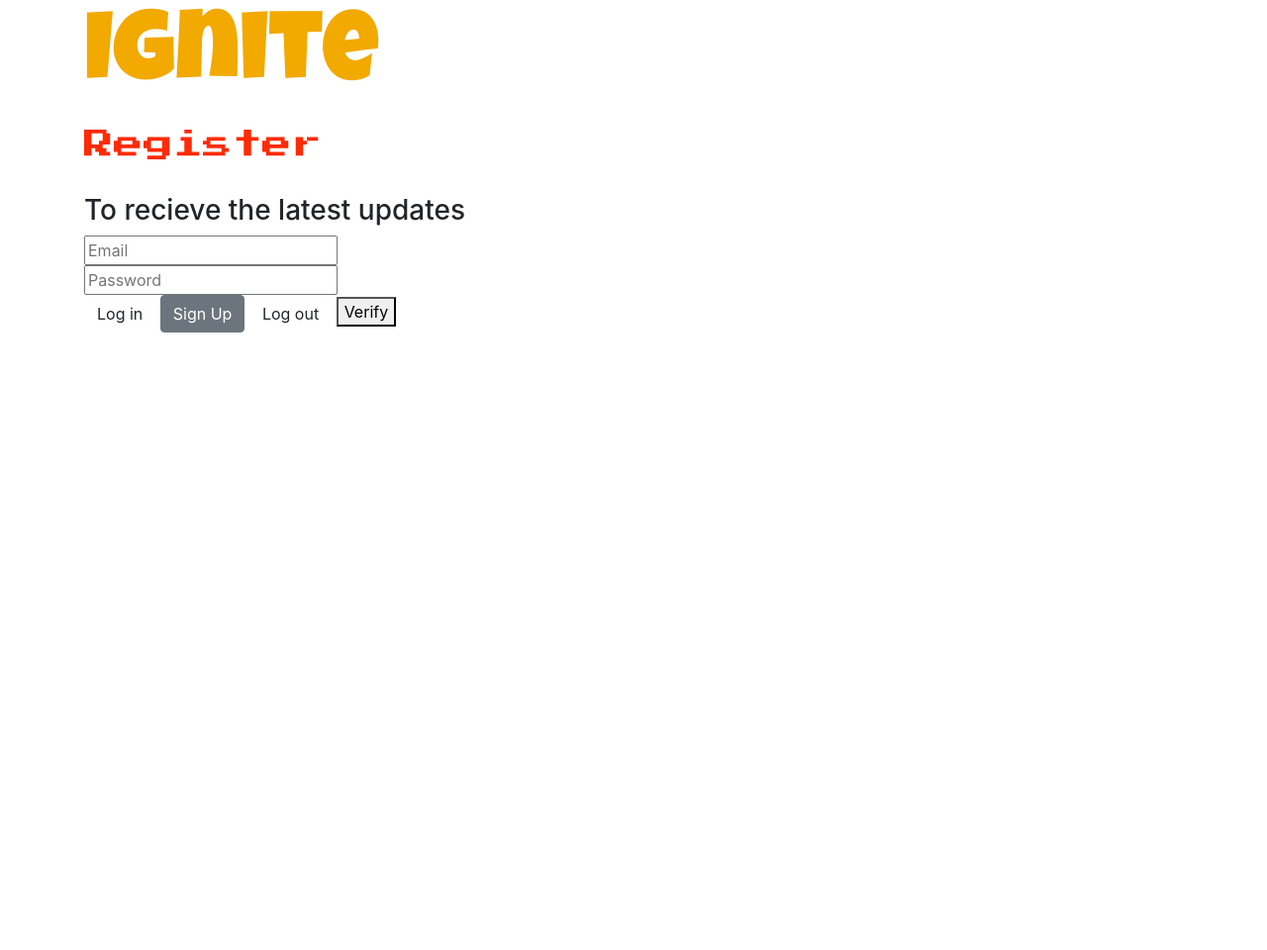
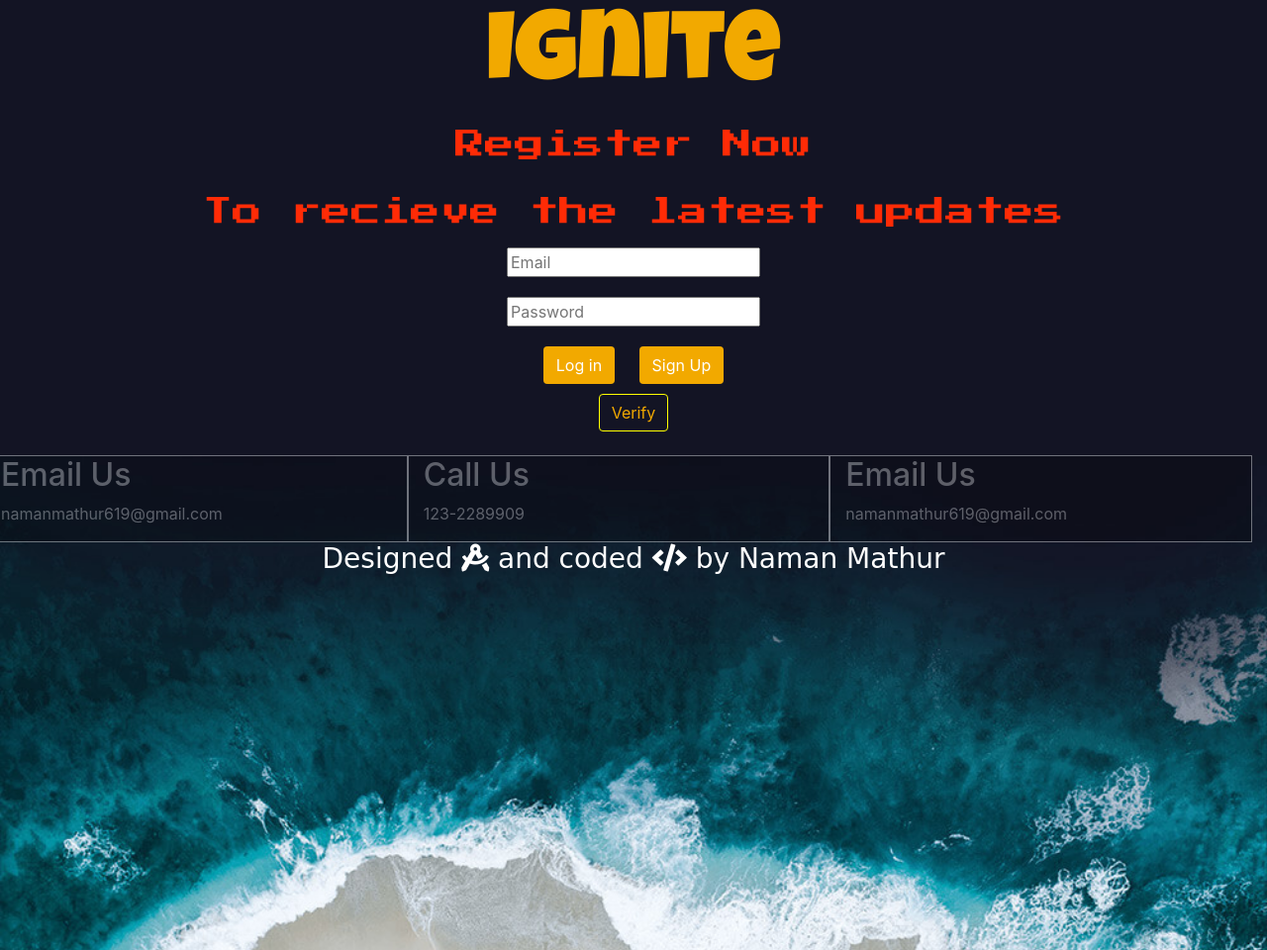
Before and after one commit to NamanMathur77/event, a plain HTML site: page registration.html in a window 1280 px wide. Shown: the whole page at 99% size. Before the commit the page ends 800 px from the top, so only its background shows below. Drawn offline with nearby package versions, Linux system fonts and the light colour scheme; no server answers.

Commit message:
adding registration form

```diff
--- a/registration.html
+++ b/registration.html
@@ -8,31 +8,57 @@
   <link rel="stylesheet" href="https://stackpath.bootstrapcdn.com/bootstrap/4.2.1/css/bootstrap.min.css">
   <link href="https://fonts.googleapis.com/css?family=Luckiest+Guy" rel="stylesheet">
   <link href="https://fonts.googleapis.com/css?family=Press+Start+2P" rel="stylesheet">
+  <link rel="stylesheet" href="https://use.fontawesome.com/releases/v5.6.3/css/all.css" integrity="sha384-UHRtZLI+pbxtHCWp1t77Bi1L4ZtiqrqD80Kn4Z8NTSRyMA2Fd33n5dQ8lWUE00s/" crossorigin="anonymous">
 
   <script src="https://www.gstatic.com/firebasejs/5.8.4/firebase.js"></script>
 </head>
-<body>
+<body style="background-color:#131424;">
   <div class="container">
+    <center>
     <h1 style="font-size:100px; color:#F2A900; font-family: 'Luckiest Guy', cursive;">Ignite</h1>
-    <h1 style="color:#ff2b06; font-size:30px; font-family: 'Press Start 2P', cursive;">Register</h1>
+    <h1 style="color:#ff2b06; font-size:30px; font-family: 'Press Start 2P', cursive;">Register Now</h1>
     <br>
-    <h3>To recieve the latest updates</h3>
-      <input id="txtEmail" type="email" placeholder="Email">
+    <h3 style="color:#ff2b06; font-size:30px; font-family: 'Press Start 2P', cursive;">To recieve the latest updates</h3>
+      <input id="txtEmail" type="email" placeholder="Email" style="margin:10px ;">
       <br>
-      <input type="password" id="txtPassword" placeholder="Password">
+      <input type="password" id="txtPassword" placeholder="Password" style="margin:10px;">
       <br>
-      <button id="btnLogin" class="btn btn-action">
+      <button id="btnLogin" class="btn btn-action" style="background:#F2A900; color:white; margin:10px;">
         Log in
       </button>
-      <button id="btnSignUp" class="btn btn-secondary">
+      <button id="btnSignUp" class="btn btn-action" style="background:#F2A900; color:white; margin:10px;">
         Sign Up
       </button>
-      <button id="btnLogout" class="btn btn-action hide">
-        Log out
-      </button>
-      <button id="verification" name="button">Verify</button>
+      <br>
+      <button id="verification" name="button" class="btn" style="border:1px solid yellow; color:#F2A900">Verify</button>
 
     </div>
+    <br>
+    <footer style="width:100%; background-image:url(footer_bg.jpg); height:500px; background-repeat:no-repeat; background-size:cover;">
+      <div style="width:100%;font-size:50px; color:#F2A900;   font-family: 'Luckiest Guy', cursive;">
+      </div>
+      <div class="row" style="width:100%;">
+      <div class="col-lg-4" style="background-color:rgba(0, 0, 0, 0.6); opacity:0.4; border-color:white; border:1px solid white;">
+        <h2 style="opacity:0.8; color:white;">Email Us</h2>
+        <p style="opacity:0.8; color:white;">namanmathur619@gmail.com</p>
+
+      </div>
+      <div class="col-lg-4" style="background-color:rgba(0, 0, 0, 0.6); opacity:0.4; border:1px solid white;">
+        <h2 style="opacity:0.8; color:white;">Call Us</h2>
+        <p style="opacity:0.8; color:white;">123-2289909</p>
+
+      </div>
+      <div class="col-lg-4" style="background-color:rgba(0, 0, 0, 0.6); opacity:0.4; border:1px solid white;">
+        <h2 style="opacity:0.8; color:white;">Email Us</h2>
+        <p style="opacity:0.8; color:white;">namanmathur619@gmail.com</p>
+
+      </div>
+    </div>
+    <center>
+    <div class="" style="width:100%; height:100px; color:white;font-family: 'Audiowide', cursive;">
+      <h3>Designed <i class="fas fa-drafting-compass"></i> and coded <i class="fas fa-code"></i> by Naman Mathur</h3>
+    </div>
+    </footer>
     <script src="firebase.js">
     </script>
 
--- a/script.js
+++ b/script.js
@@ -1,4 +1,3 @@
-alert("connecred");
 var hambtn=document.getElementById("ham");
 function myFunction(x) {
   x.classList.toggle("change");
```
